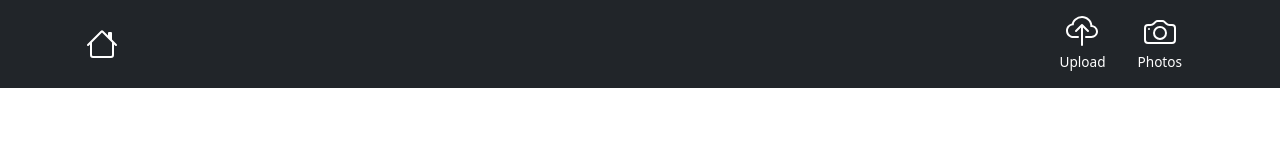
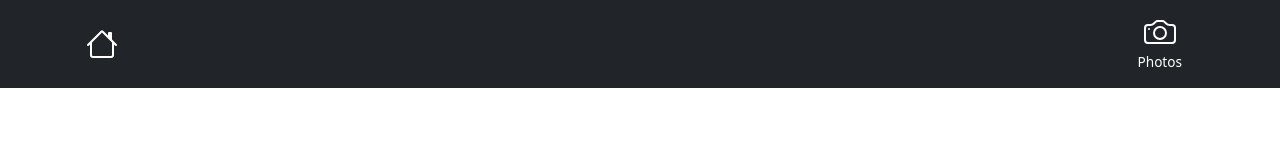
Before and after one commit to henriavo/cuddly-octo, a SvelteKit app: page / in a window 1280 px wide. Shown: the top 160 px of the page. Built offline with nearby package versions, Linux system fonts and the light colour scheme.

Commit message:
disable upload icons

```diff
--- a/src/routes/+layout.svelte
+++ b/src/routes/+layout.svelte
@@ -12,7 +12,7 @@
 			d="M8 11a2.5 2.5 0 1 1 0-5 2.5 2.5 0 0 1 0 5zm0 1a3.5 3.5 0 1 0 0-7 3.5 3.5 0 0 0 0 7zM3 6.5a.5.5 0 1 1-1 0 .5.5 0 0 1 1 0z"
 		/>
 	</symbol>
-	<symbol id="upload" viewBox="0 0 16 16">
+	<!-- <symbol id="upload" viewBox="0 0 16 16">
 		<path
 			fill-rule="evenodd"
 			d="M4.406 1.342A5.53 5.53 0 0 1 8 0c2.69 0 4.923 2 5.166 4.579C14.758 4.804 16 6.137 16 7.773 16 9.569 14.502 11 12.687 11H10a.5.5 0 0 1 0-1h2.688C13.979 10 15 8.988 15 7.773c0-1.216-1.02-2.228-2.313-2.228h-.5v-.5C12.188 2.825 10.328 1 8 1a4.53 4.53 0 0 0-2.941 1.1c-.757.652-1.153 1.438-1.153 2.055v.448l-.445.049C2.064 4.805 1 5.952 1 7.318 1 8.785 2.23 10 3.781 10H6a.5.5 0 0 1 0 1H3.781C1.708 11 0 9.366 0 7.318c0-1.763 1.266-3.223 2.942-3.593.143-.863.698-1.723 1.464-2.383z"
@@ -21,7 +21,7 @@
 			fill-rule="evenodd"
 			d="M7.646 4.146a.5.5 0 0 1 .708 0l3 3a.5.5 0 0 1-.708.708L8.5 5.707V14.5a.5.5 0 0 1-1 0V5.707L5.354 7.854a.5.5 0 1 1-.708-.708l3-3z"
 		/>
-	</symbol>
+	</symbol> -->
 </svg>
 
 <!-- upload -->
@@ -60,14 +60,14 @@
 				</a>
 
 				<ul class="nav col-12 col-sm-auto my-2 justify-content-center my-md-0 text-small">
-					<li>
+					<!-- <li>
 						<a href="/upload" class="nav-link text-white">
 							<svg class="bi d-block mx-auto mb-1" width="40" height="32"
 								><use xlink:href="#upload" /></svg
 							>
 							Upload
 						</a>
-					</li>
+					</li> -->
 					<li>
 						<a href="/photos" class="nav-link text-white">
 							<svg class="bi d-block mx-auto mb-1" width="40" height="32"
```
